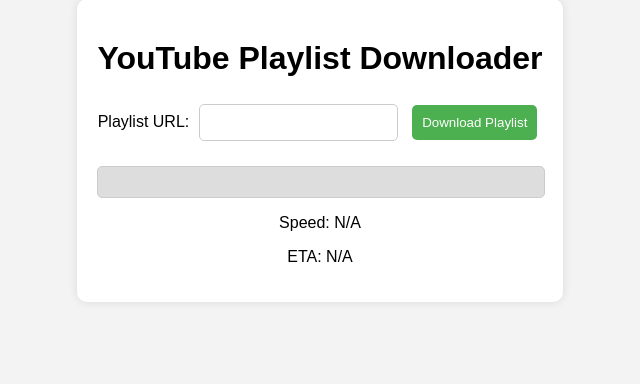
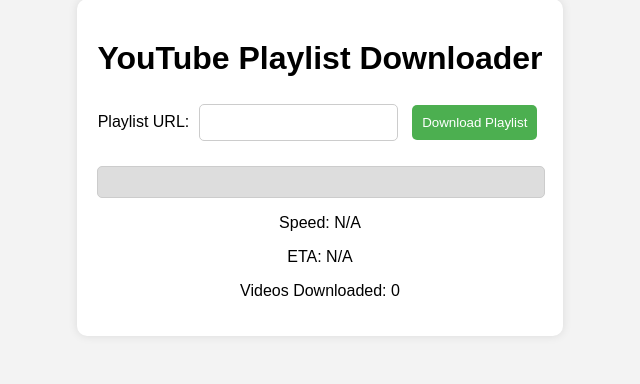
Before and after one commit to Rudrik01/youtube-playlist-downloader, a Flask app: page / in a window 1280 px wide. Shown: the part 51-435 px from the top of the page, without its empty margins (320-960 px from the left). Run offline with Flask 3, Linux system fonts and the light colour scheme; some libraries are stand-ins or nearby versions.

Commit message:
added video count

```diff
--- a/app.py
+++ b/app.py
@@ -18,7 +18,11 @@
     ansi_escape = re.compile(r'\x1B[@-_][0-?]*[ -/]*[@-~]')
     return ansi_escape.sub('', text)
 
+# Counter for downloaded videos
+downloaded_videos_count = 0
+
 def my_hook(d):
+    global downloaded_videos_count
     if d['status'] == 'downloading':
         progress = {
             'percent': strip_ansi_codes(d['_percent_str']).strip(),
@@ -26,6 +30,9 @@
             'eta': strip_ansi_codes(d.get('_eta_str', 'N/A')).strip()
         }
         socketio.emit('progress', progress)
+    elif d['status'] == 'finished':
+        downloaded_videos_count += 1
+        socketio.emit('downloaded_count', {'count': downloaded_videos_count})
 
 @app.route('/')
 def index():
@@ -33,6 +40,9 @@
 
 @app.route('/download', methods=['POST'])
 def download():
+    global downloaded_videos_count
+    downloaded_videos_count = 0  # Reset counter for each download request
+
     playlist_url = request.form['playlist_url']
 
     ydl_opts = {
--- a/templates/index.html
+++ b/templates/index.html
@@ -75,6 +75,10 @@
                 document.getElementById('speed').innerHTML = `Speed: ${speed}`;
                 document.getElementById('eta').innerHTML = `ETA: ${eta}`;
             });
+
+            socket.on('downloaded_count', (data) => {
+                document.getElementById('downloaded-count').innerHTML = `Videos Downloaded: ${data.count}`;
+            });
         });
     </script>
 </head>
@@ -92,6 +96,7 @@
         <div class="progress-info">
             <p id="speed">Speed: N/A</p>
             <p id="eta">ETA: N/A</p>
+            <p id="downloaded-count">Videos Downloaded: 0</p>
         </div>
     </div>
 </body>
```
